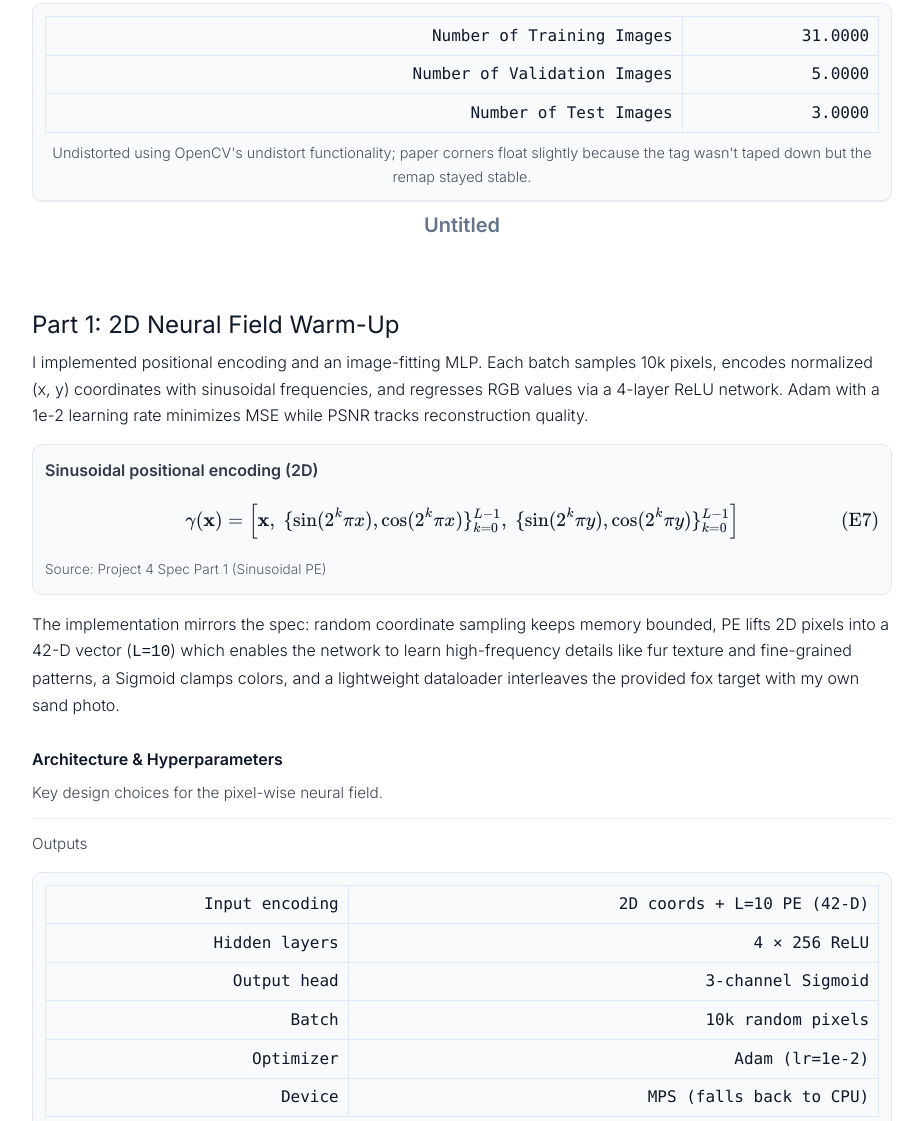
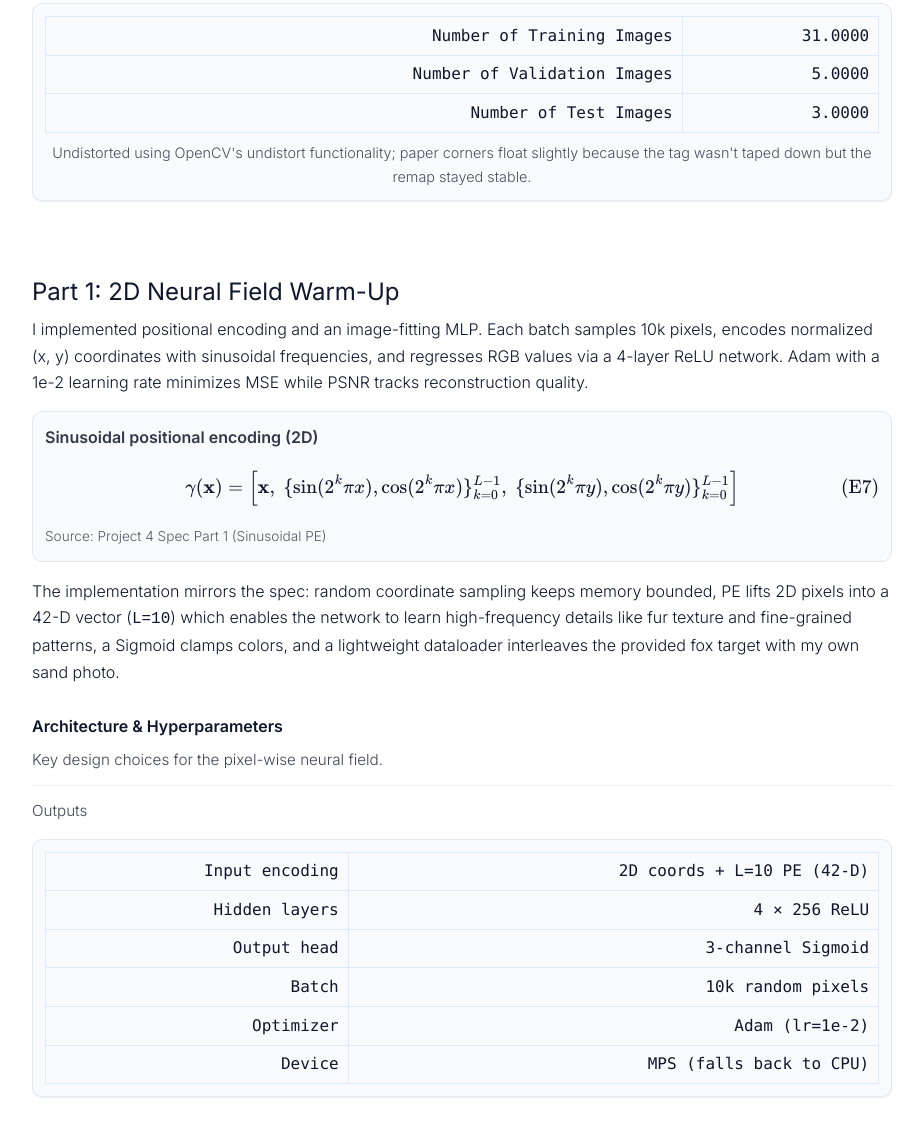
Before and after one commit to 22anirudhk/22anirudhk.github.io, a plain HTML site: page proj4/index.html in a window 1280 px wide. Shown: the part 2647-3768 px from the top of the page, without its empty margins (178-1101 px from the left). Drawn offline with nearby package versions, Linux system fonts and the light colour scheme; files whose address does not match are found by name.

Commit message:
remove untitled

```diff
--- a/proj4/index.html
+++ b/proj4/index.html
@@ -541,7 +541,7 @@
             fig.classList.add(item.figureClass);
           }
         }
-        const heading = item.title || "Untitled";
+        const heading = item.title || "";
         const detail = item.subtitle || "";
 
         const cap = document.createElement("figcaption");
```
